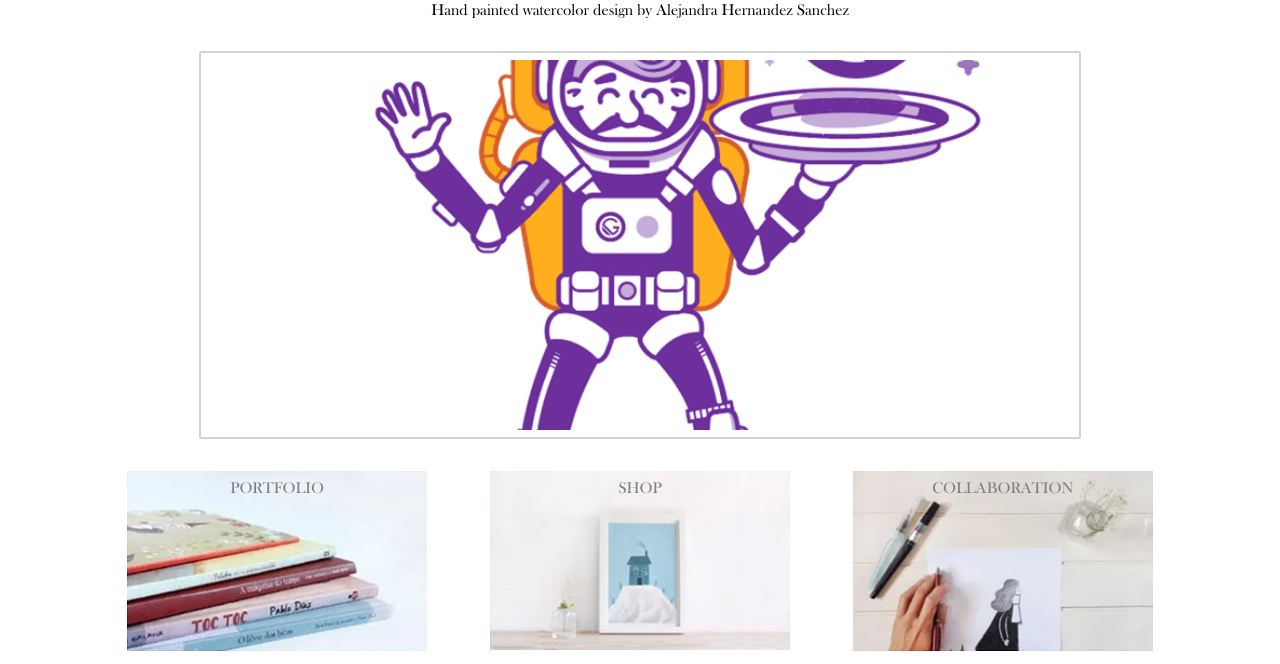
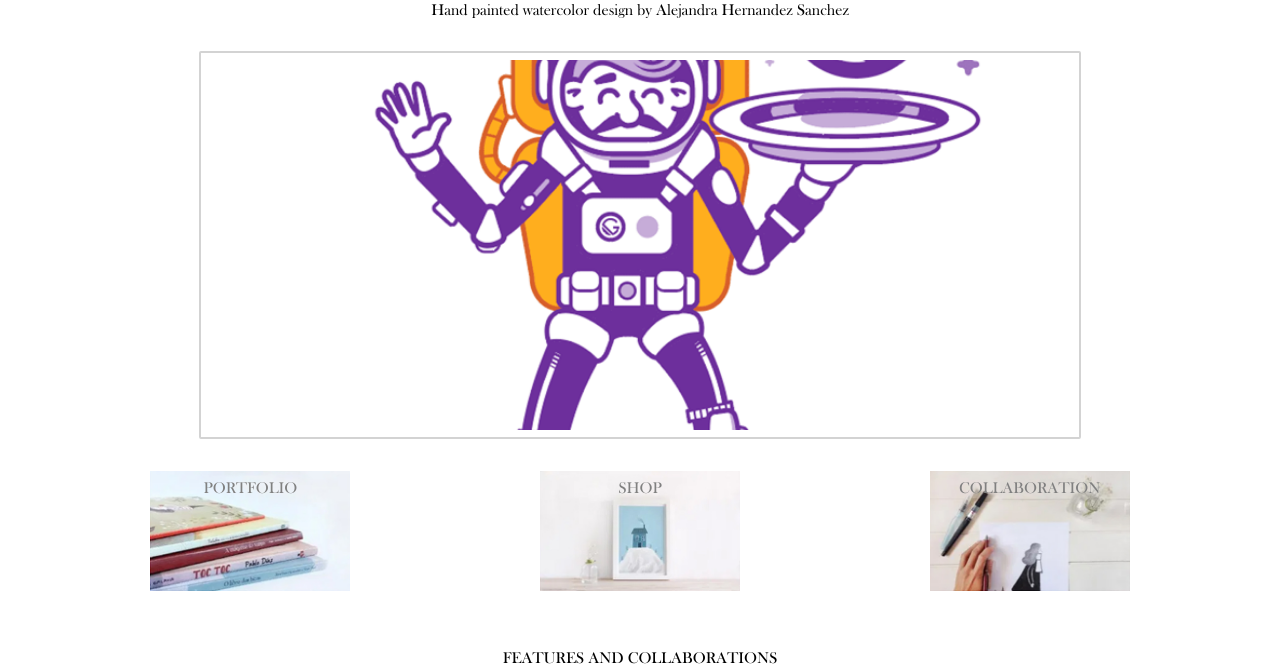
Before and after one commit to marcinszydelko/ale_website, a Gatsby site in the folder andromedastrid-site/: page / in a window 1280 px wide. Shown: the part 161-825 px from the top of the page. Built offline with nearby package versions, Linux system fonts and the light colour scheme; Gatsby itself is replaced by a stand-in of ours.

Commit message:
fix boxes

```diff
--- a/andromedastrid-site/src/components/boxes.js
+++ b/andromedastrid-site/src/components/boxes.js
@@ -3,28 +3,32 @@ import { useStaticQuery, graphql, Link } from "gatsby"
 import Img from "gatsby-image"
 //import PropTypes from 'prop-types'
 
-const Boxes = () => {
+const Boxes = (props) => {
+
+
+
+
 
     const data = useStaticQuery(graphql`
     query {
       portfolio: file(relativePath: { eq: "portfolio.png" }) {
         childImageSharp {
-          fixed(width: 300) {
-            ...GatsbyImageSharpFixed
+          fluid(maxWidth: 300) {
+            ...GatsbyImageSharpFluid
           }
         }
       }
       shop: file(relativePath: { eq: "shop.png" }) {
         childImageSharp {
-          fixed(width: 300) {
-            ...GatsbyImageSharpFixed
+          fluid(maxWidth: 300) {
+            ...GatsbyImageSharpFluid
           }
         }
       }
       colaboration: file(relativePath: { eq: "colaboration.png" }) {
         childImageSharp {
-          fixed(width: 300) {
-            ...GatsbyImageSharpFixed
+          fluid(maxWidth: 300) {
+            ...GatsbyImageSharpFluid
           }
         }
       }
@@ -35,19 +39,19 @@ const Boxes = () => {
     <div id="row">
         <Link to="/portfolio">
           <div className="col">
-            <Img fixed={data.portfolio.childImageSharp.fixed}/>
+            <Img fluid={data.portfolio.childImageSharp.fluid}/>
             <div className="text-top">PORTFOLIO</div>
           </div>
         </Link>
         <Link to="/shop">
           <div className="col">
-            <Img fixed={data.shop.childImageSharp.fixed}/>
+            <Img fluid={data.shop.childImageSharp.fluid}/>
             <div className="text-top">SHOP</div>
           </div>
         </Link>
         <Link to="/collaborations">
           <div className="col">
-            <Img fixed={data.colaboration.childImageSharp.fixed}/>
+            <Img fluid={data.colaboration.childImageSharp.fluid}/>
             <div className="text-top">COLLABORATION</div>
           </div>
         </Link>
--- a/andromedastrid-site/src/pages/index.js
+++ b/andromedastrid-site/src/pages/index.js
@@ -8,6 +8,8 @@ import { useStaticQuery, graphql, Link } from "gatsby"
 import SlideShow from "../components/slideshow"
 import Collaborations from "../components/collaborations"
 import Boxes from "../components/boxes"
+import Image from "../components/image"
+
 
 
 const IndexPage = () => {
--- a/andromedastrid-site/src/styles/main.scss
+++ b/andromedastrid-site/src/styles/main.scss
@@ -134,13 +134,16 @@ main {
 
 #row {
     display: flex;
-    justify-content: space-evenly;
-    margin-bottom: 60px;
-    width: 100%;
+    justify-content: space-between;
+    margin: 0 auto 60px;
+    width: 85%;
     .col {
         position: relative;
         text-align: center;
         color: grey;
+        div:not(.text-top) {
+            width: 200px;
+        }
     }
     .text-top {
         position: absolute;
@@ -150,6 +153,7 @@ main {
         transform: translate(-50%, 0%);
     }
 }
+
 
 #collaborations {
     display: flex;
@@ -165,3 +169,8 @@ main {
     display:block;
     margin: 15px auto 0;
 }
+
+
+@media (max-width: 700px) {
+
+}
```
